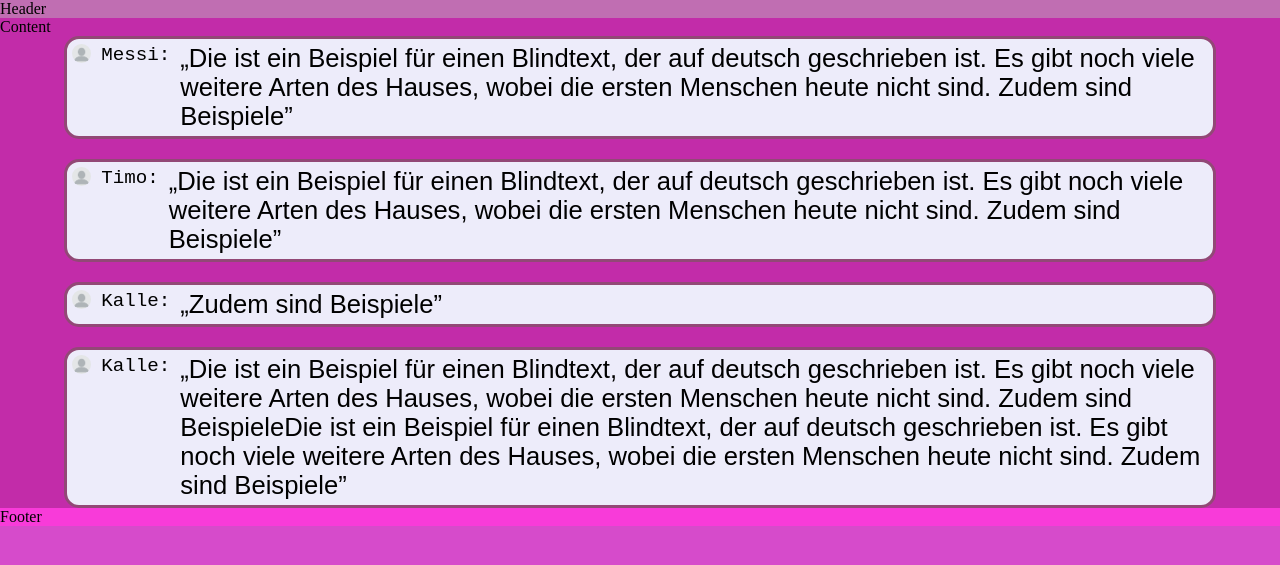
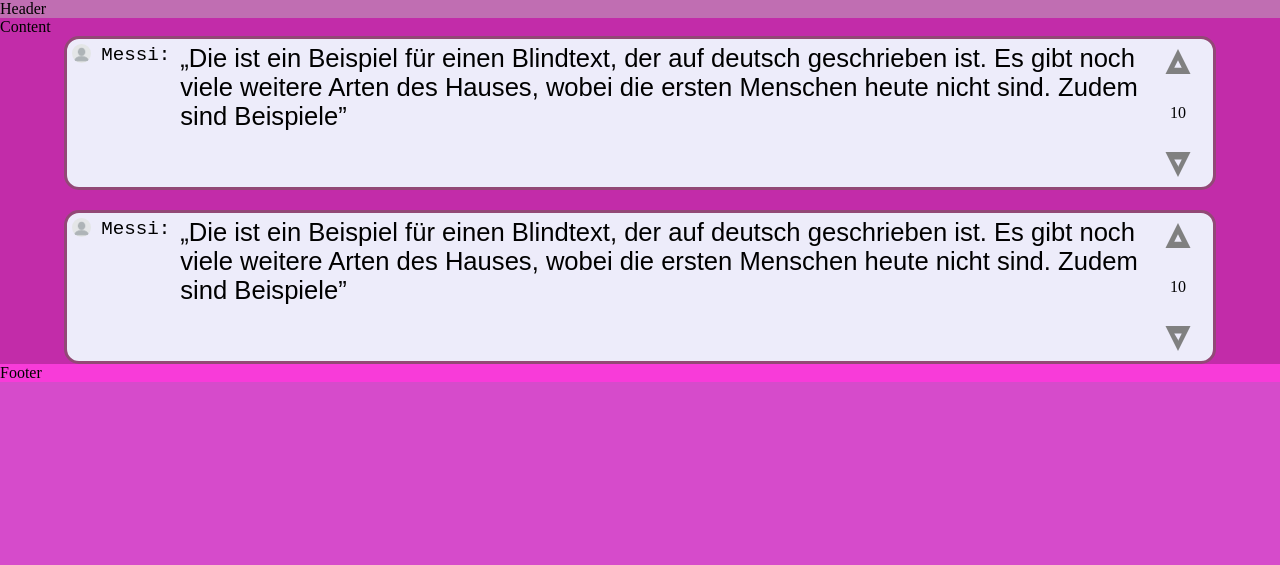
Before and after one commit to Kalbra/Out-of-Context, a Flask app: page / in a window 1280 px wide. Shown: the top 565 px of the page. Run offline with Flask 3, Linux system fonts and the light colour scheme.

Commit message:
Added HTML Arrows Voting System

```diff
--- a/api/static/style.css
+++ b/api/static/style.css
@@ -1,5 +1,3 @@
-
-
 html, body {
     margin: 0px;
     background-color: rgb(214, 75, 203); /* safe delete */
@@ -67,6 +65,28 @@ html, body {
     border-radius: var(--main-comment-img-border-radius); /* macht das Bild rund */
 }
 
+
+.comment-votes {
+    display: flex;
+    flex-direction: column;
+    align-items: center;
+    margin-right: var(--main-comment-votes-margin-right);
+}
+
+.vote-arrow {
+    width: var(--main-vote-arrow-width);
+    height: var(--main-vote-arrow-height);
+    fill: var(--main-vote-arrow-color);
+    cursor: pointer;
+}
+
+.vote-count {
+    font-size: var(--main-vote-count-font-size);
+    font-family: var(--main-vote-count-font-family);
+}
+
+
+
 #footer {
     background-color: rgb(248, 59, 217);  /* safe delete */
 }
@@ -92,6 +112,11 @@ html, body {
         --main-commment-author-font-family: 'Courier New', Courier, monospace;
         --main-comment-author-font-size: 1.5vw;
         --main-commment-container-gap: 10px;
+
+        --main-vote-arrow-height: 60px;
+        --main-vote-arrow-height: 60px;
+        --main-vote-arrow-color: grey;
+
       }
 }
 
--- a/api/templates/index.html
+++ b/api/templates/index.html
@@ -14,32 +14,48 @@
         <div id="container">
             <div class="comment">
                 <div class="comment-container">
+
                     <img src="images/blank-profile.webp" class="comment-image">
+
                     <p class="comment-author">Messi</p>
                     <p class="comment-text">Die ist ein Beispiel für einen Blindtext, der auf deutsch geschrieben ist. Es gibt noch viele weitere Arten des Hauses, wobei die ersten Menschen heute nicht sind. Zudem sind Beispiele</p>
+
+
+                    <div class="comment-votes">
+                        <svg class="vote-arrow up-arrow" xmlns="http://www.w3.org/2000/svg" viewBox="0 0 24 24">
+                            <path d="M12 2L7 12h10L12 2zm0 4.5l1.5 3H10.5l1.5-3z"/>
+                        </svg>
+                        <div class="vote-count">10</div>
+                        <svg class="vote-arrow down-arrow" xmlns="http://www.w3.org/2000/svg" viewBox="0 0 24 24">
+                            <path d="M12 22l5-10H7l5 10zm0-4.5L10.5 15h3l-1.5 3z"/>
+                        </svg>
+                    </div>
+
                 </div>
             </div>
+
             <div class="comment">
                 <div class="comment-container">
+
                     <img src="images/blank-profile.webp" class="comment-image">
-                    <p class="comment-author">Timo</p>
+
+                    <p class="comment-author">Messi</p>
                     <p class="comment-text">Die ist ein Beispiel für einen Blindtext, der auf deutsch geschrieben ist. Es gibt noch viele weitere Arten des Hauses, wobei die ersten Menschen heute nicht sind. Zudem sind Beispiele</p>
+
+
+                    <div class="comment-votes">
+                        <svg class="vote-arrow up-arrow" xmlns="http://www.w3.org/2000/svg" viewBox="0 0 24 24">
+                            <path d="M12 2L7 12h10L12 2zm0 4.5l1.5 3H10.5l1.5-3z"/>
+                        </svg>
+                        <div class="vote-count">10</div>
+                        <svg class="vote-arrow down-arrow" xmlns="http://www.w3.org/2000/svg" viewBox="0 0 24 24">
+                            <path d="M12 22l5-10H7l5 10zm0-4.5L10.5 15h3l-1.5 3z"/>
+                        </svg>
+                    </div>
+
                 </div>
             </div>
-            <div class="comment">
-                <div class="comment-container">
-                    <img src="images/blank-profile.webp" class="comment-image">
-                    <p class="comment-author">Kalle</p>
-                    <p class="comment-text">Zudem sind Beispiele</p>
-                </div>
-            </div>
-            <div class="comment">
-                <div class="comment-container">
-                    <img src="images/blank-profile.webp" class="comment-image">
-                    <p class="comment-author">Kalle</p>
-                    <p class="comment-text">Die ist ein Beispiel für einen Blindtext, der auf deutsch geschrieben ist. Es gibt noch viele weitere Arten des Hauses, wobei die ersten Menschen heute nicht sind. Zudem sind BeispieleDie ist ein Beispiel für einen Blindtext, der auf deutsch geschrieben ist. Es gibt noch viele weitere Arten des Hauses, wobei die ersten Menschen heute nicht sind. Zudem sind Beispiele</p>
-                </div>
-            </div>
+
         </div>
     </div>
 
```
